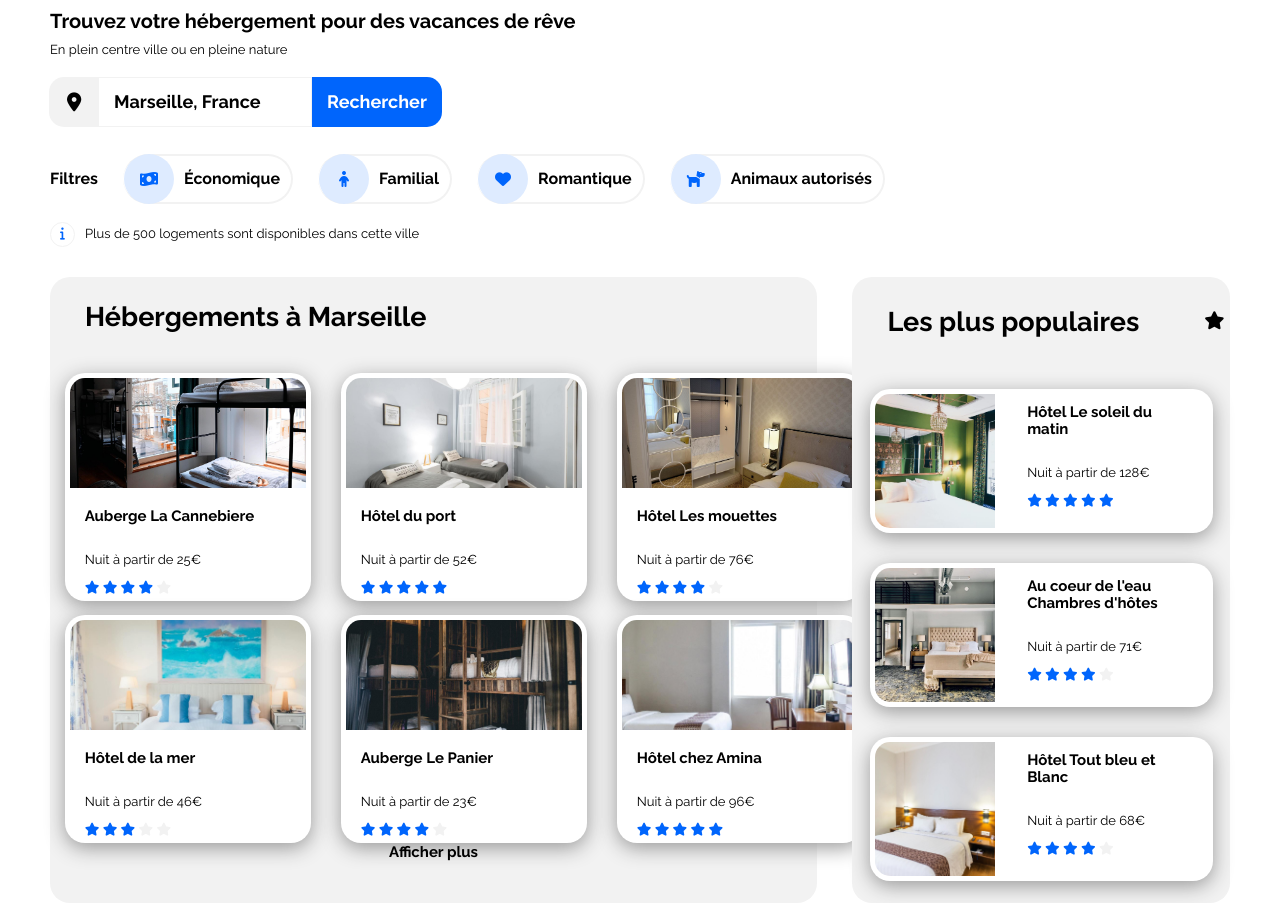
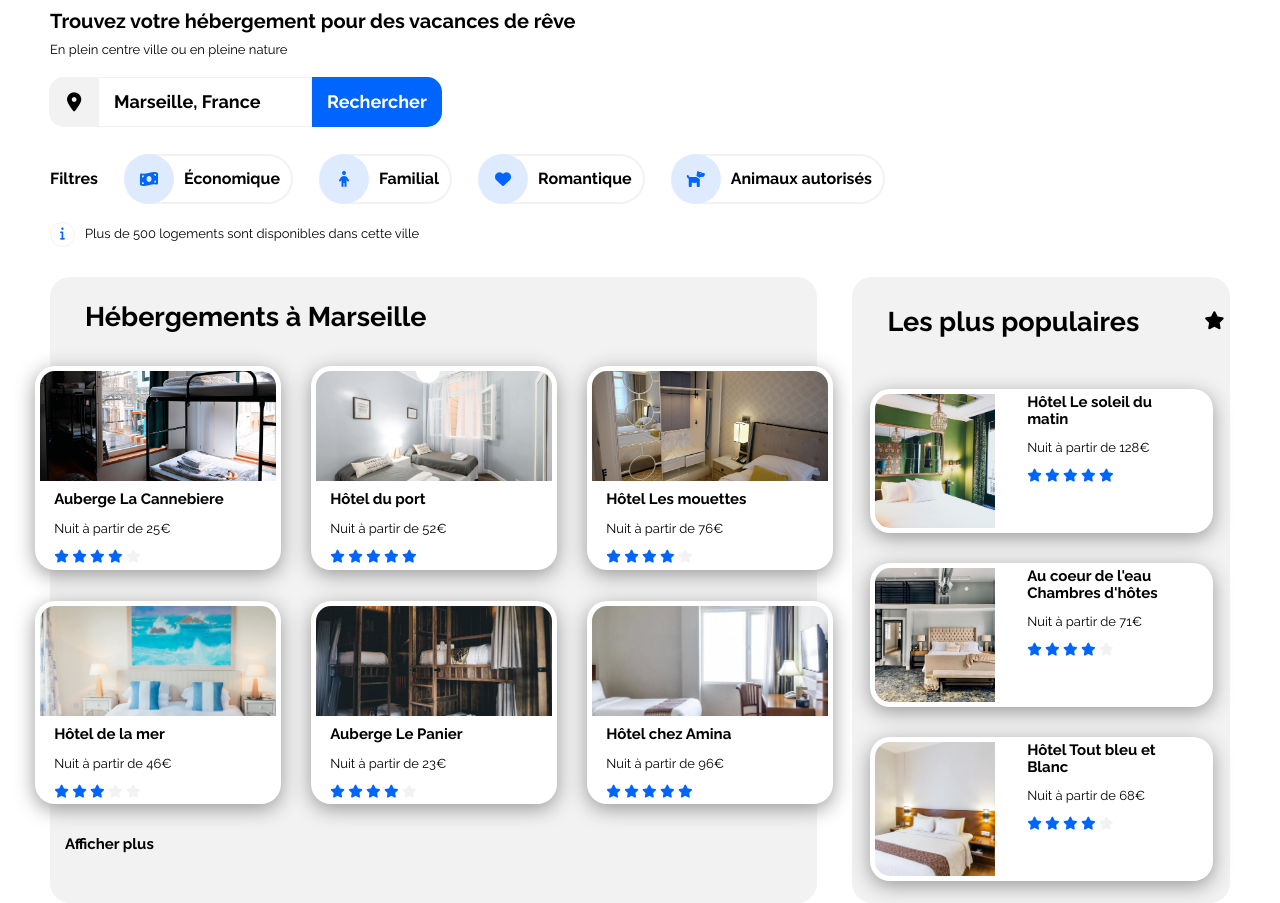
Before and after one commit to JaRoD41/P2-Booki, a plain HTML site: page index.html in a window 1280 px wide. Shown: the part 117-1020 px from the top of the page. Drawn offline with Linux system fonts and the light colour scheme.

Commit message:
essais mise en page cards

```diff
--- a/CSS/style-desktop.css
+++ b/CSS/style-desktop.css
@@ -206,7 +206,6 @@ input {
 	display: flex;
 	width: 65%;
 	height: 626px;
-	justify-content: space-around;
 	flex-wrap: wrap;
 	background-color: #f2f2f2;
 	border-radius: 20px;
@@ -214,6 +213,7 @@ input {
 .fond_hebergements a {
 	text-decoration: none;
 	margin: 15px;
+	height: fit-content;
 }
 .titre_hebergements {
 	display: flex;
@@ -226,10 +226,14 @@ input {
 .hebergements_partie_1 {
 	display: flex;
 	height: 32%;
+	width: 100%;
+	justify-content: center;
 }
 .hebergements_partie_2 {
 	display: flex;
 	height: 32%;
+	width: 100%;
+	justify-content: center;
 }
 .card_hebergement {
 	width: 246px;
@@ -273,6 +277,7 @@ input {
 .titre_card {
 	font-weight: bold;
 	font-size: 15px;
+	margin: 5px 0 0 0;
 }
 .tarif_card {
 	font-size: 13px;
@@ -284,6 +289,11 @@ input {
 	font-size: 15px;
 	font-weight: bold;
 	color: black;
+}
+.suite {
+	display: flex;
+	color: black;
+	font-weight: bold;
 }
 
 /*Les PLus Populaires*/
--- a/index.html
+++ b/index.html
@@ -292,9 +292,7 @@
 							</article>
 						</a>
 					</div>
-					<div class="suite">
-						<a href="#">Afficher plus</a>
-					</div>
+					<span class="suite"><a href="#">Afficher plus</a></span>
 				</div>
 
 				<!--Les Plus Populaires-->
```
